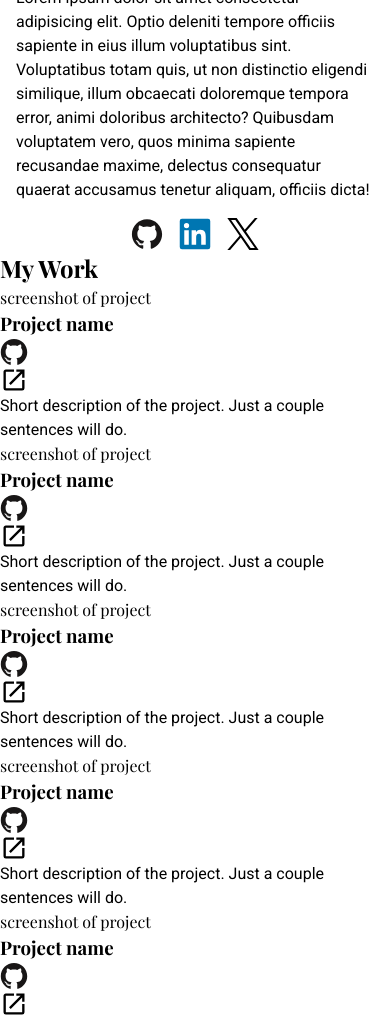
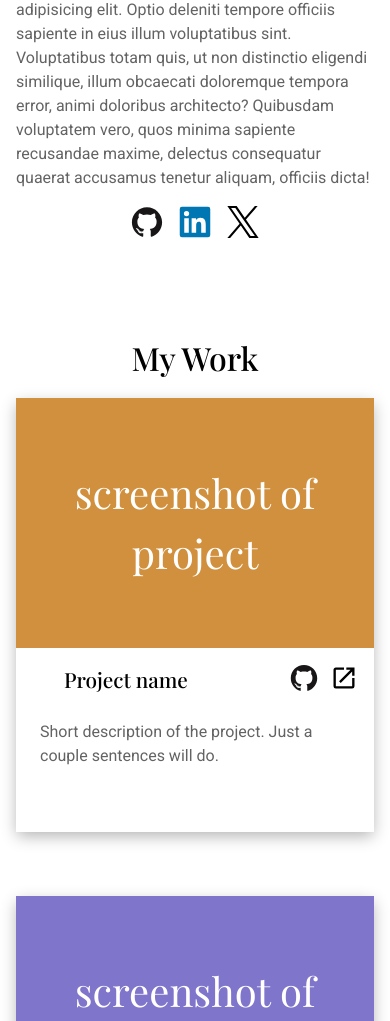
Before and after one commit to CopyypoC/odin-homepage, a plain HTML site: page index.html in a window 390 px wide. Shown: the part 489-1510 px from the top of the page. Drawn offline with nearby package versions, Linux system fonts and the light colour scheme; a web font is replaced by a local one.

Commit message:
feat: add project card mobile styles

```diff
--- a/index.html
+++ b/index.html
@@ -80,10 +80,12 @@
     </ul>
   </header>
   <main>
-    <h2 class="heading">My Work</h2>
+    <h2 class="heading main-heading">My Work</h2>
     <div class="project-container">
       <article class="project-card">
-        <div class="screenshot-placeholder heading">screenshot of project</div>
+        <div class="screenshot-placeholder heading">
+          <p>screenshot of project</p>
+        </div>
         <section class="project-info">
           <header class="project-header">
             <h3 class="heading">Project name</h3>
@@ -115,7 +117,9 @@
         </section>
       </article>
       <article class="project-card">
-        <div class="screenshot-placeholder heading">screenshot of project</div>
+        <div class="screenshot-placeholder heading">
+          <p>screenshot of project</p>
+        </div>
         <section class="project-info">
           <header class="project-header">
             <h3 class="heading">Project name</h3>
@@ -147,7 +151,9 @@
         </section>
       </article>
       <article class="project-card">
-        <div class="screenshot-placeholder heading">screenshot of project</div>
+        <div class="screenshot-placeholder heading">
+          <p>screenshot of project</p>
+        </div>
         <section class="project-info">
           <header class="project-header">
             <h3 class="heading">Project name</h3>
@@ -179,7 +185,9 @@
         </section>
       </article>
       <article class="project-card">
-        <div class="screenshot-placeholder heading">screenshot of project</div>
+        <div class="screenshot-placeholder heading">
+          <p>screenshot of project</p>
+        </div>
         <section class="project-info">
           <header class="project-header">
             <h3 class="heading">Project name</h3>
@@ -211,7 +219,9 @@
         </section>
       </article>
       <article class="project-card">
-        <div class="screenshot-placeholder heading">screenshot of project</div>
+        <div class="screenshot-placeholder heading">
+          <p>screenshot of project</p>
+        </div>
         <section class="project-info">
           <header class="project-header">
             <h3 class="heading">Project name</h3>
@@ -243,7 +253,9 @@
         </section>
       </article>
       <article class="project-card">
-        <div class="screenshot-placeholder heading">screenshot of project</div>
+        <div class="screenshot-placeholder heading">
+          <p>screenshot of project</p>
+        </div>
         <section class="project-info">
           <header class="project-header">
             <h3 class="heading">Project name</h3>
--- a/style.css
+++ b/style.css
@@ -51,7 +51,12 @@ ul {
     "Apple Color Emoji", "Segoe UI Emoji", "Segoe UI Symbol";
   --bg-color-main: #3591b1;
   --text-shadow-1: -3px 4px 4px rgba(0, 0, 0, 0.25);
+  --drop-shadow-1: 0px 5px 15px -1px rgba(0, 0, 0, 0.3);
   --mobile-side-margin: 1rem;
+  --card-bg-1: #7f75ca;
+  --card-bg-2: #d1903d;
+  --card-bg-3: #628f4c;
+  --font-body-color: #636363;
 }
 
 /* System Font Stack */
@@ -59,9 +64,16 @@ body {
   font-family: "Roboto", var(--system-ui);
 }
 
-/* About me */
+/* General */
 .heading {
   font-family: "Playfair Display", var(--system-ui);
+  font-weight: 500;
+  text-align: center;
+}
+
+/* About me */
+header p {
+  color: var(--font-body-color);
 }
 
 .about-img-container {
@@ -91,16 +103,74 @@ body {
 }
 
 .about-me {
-  text-align: center;
-  font-weight: 500;
+  font-size: 1.7rem;
 }
 
 .about-container {
-  margin: var(--mobile-side-margin);
+  margin: 0 var(--mobile-side-margin);
 }
 
 .about-links-container {
   display: flex;
   place-content: center;
   gap: 16px;
+  margin-top: 1rem;
 }
+
+/* Main Project cards */
+.main-heading {
+  margin: 6rem 0 1rem;
+  font-size: 2rem;
+}
+
+.project-card:nth-of-type(even) .screenshot-placeholder {
+  background-color: var(--card-bg-1);
+}
+
+.project-card:nth-of-type(odd) .screenshot-placeholder {
+  background-color: var(--card-bg-2);
+}
+
+.project-card {
+  margin: 0 var(--mobile-side-margin) 4rem;
+  display: flex;
+  flex-direction: column;
+  box-shadow: var(--drop-shadow-1);
+}
+
+.screenshot-placeholder {
+  display: grid;
+  height: 250px;
+}
+
+.screenshot-placeholder p {
+  place-self: center;
+  font-size: 2.5rem;
+  color: white;
+  font-weight: 300;
+}
+
+.project-header {
+  display: flex;
+  justify-content: space-between;
+  margin: 1rem;
+}
+
+.project-header .heading {
+  font-size: 1.3rem;
+  margin-left: 2rem;
+}
+
+.project-header ul {
+  display: flex;
+  gap: 12px;
+}
+
+.project-info {
+  padding-bottom: 2.5rem;
+}
+
+.project-info p {
+  margin: 1.5rem;
+  color: var(--font-body-color);
+}
```
